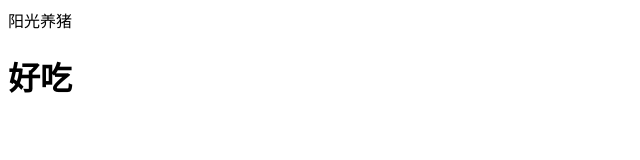
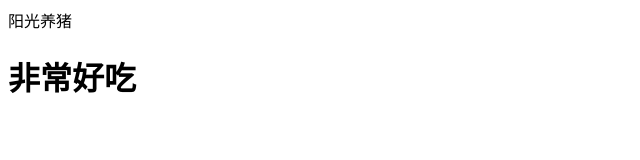
Before and after one commit to Wangjintao22/git-demo-1, a plain HTML site: page index.html in a window 1280 px wide. Shown: the whole page, without its empty margins (0-640 px from the left). Drawn offline with Linux system fonts and the light colour scheme.

Commit message:
打错了

```diff
--- a/index.html
+++ b/index.html
@@ -9,7 +9,7 @@
 
 <body>
     阳光养猪
-    <h1>好吃</h1>
+    <h1>非常好吃</h1>
 </body>
 
 </html>
```
